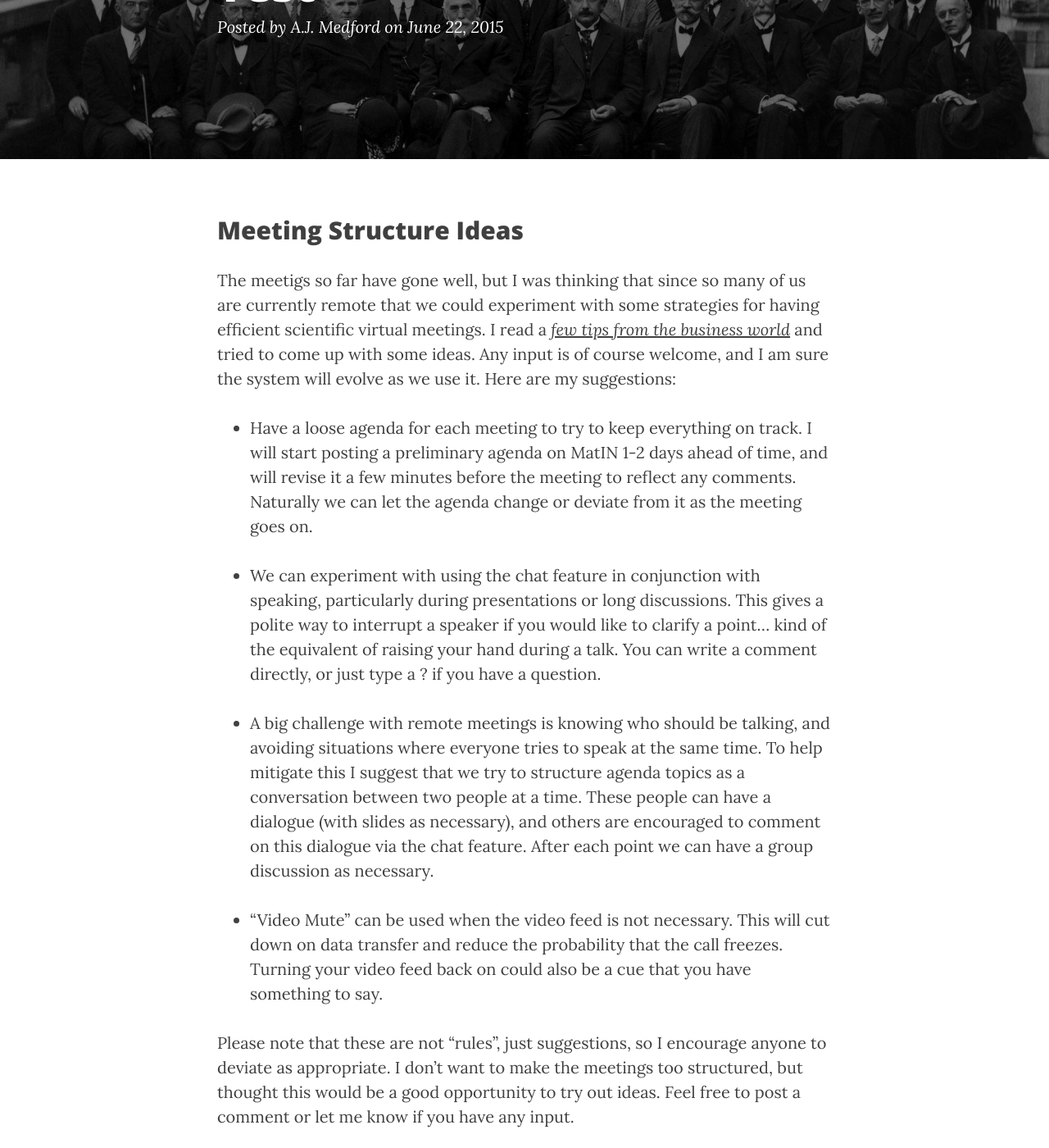
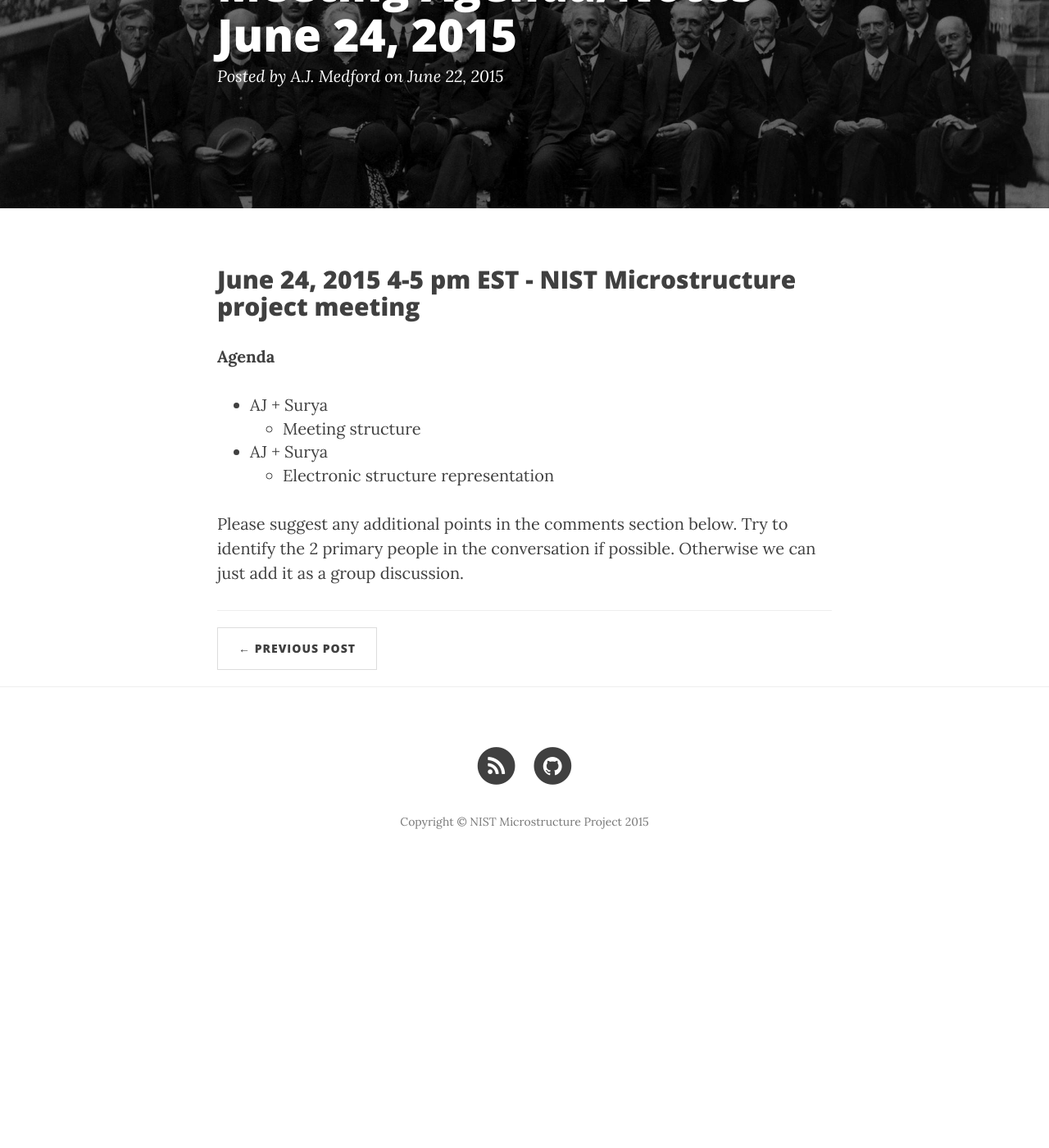
Before and after one commit to ajmedford/nist-microstructure, a Jekyll site: the page built from _posts/2015-06-22-Test.markdown, in a window 1280 px wide and 1400 px high, scrolled down 219 px. Shown: the whole window at 82% size. Built offline with Jekyll 4.4.1, drawn with Linux system fonts in a browser that asks for light colours; nearby versions of some CDN libraries; library files that are not in the unit come from our copies; comment, search, counter and statistics services are not loaded; after the commit the page ends 1297 px from its top, so only the background shows below that.

Commit message:
added agenda

```diff
--- a/_posts/2015-06-22-Test.markdown
+++ b/_posts/2015-06-22-Test.markdown
@@ -1,39 +1,22 @@
 ---
 layout:     post
-title:      Test
+title:      Meeting Agenda/Notes - June 24, 2015
 date:       2015-06-22 12:00:00
 author:     A.J. Medford
 ---
 <!-- Start Writing Below in Markdown -->
 
-## Meeting Structure Ideas
-The meetigs so far have gone well, but I was thinking that since so many of us are currently remote that we could experiment with some
-strategies for having efficient scientific virtual meetings. I read a
-[*few tips from the business world*](http://www.cio.com/article/2437139/collaboration/running-an-effective-teleconference-or-virtual-meeting.html)
-and tried to come up with
-some ideas. Any input is of course welcome, and I am sure the system will evolve as we use it. Here are my suggestions:
+## June 24, 2015 4-5 pm EST - NIST Microstructure project meeting
 
-* Have a loose agenda for each meeting to try to keep everything on track.
-I will start posting a preliminary agenda on MatIN 1-2 days ahead of time, and will revise it a few
-minutes before the meeting to reflect any comments. Naturally we can let the agenda change or deviate
-from it as
-the meeting goes on.
+**Agenda**
 
-* We can experiment with using the chat feature in conjunction with speaking, particularly during
-presentations or long discussions. This gives a polite way to interrupt a speaker if you would like
-to clarify a point... kind of the equivalent of raising your hand during a talk.
-You can write a comment directly, or just type a ? if you have a question.
+* AJ + Surya
+    * Meeting structure
 
-* A big challenge with remote meetings is knowing who should be talking, and avoiding situations
-where everyone tries to speak at the same time. To help mitigate this I suggest that we try to structure
-agenda topics as a conversation between two people at a time. These people can have a dialogue (with slides as necessary),
-and others are encouraged to comment on this dialogue via the chat feature. After each point we can have
-a group discussion as necessary.
+* AJ + Surya
+    * Electronic structure representation
 
-* "Video Mute" can be used when the video feed is not necessary. This will cut down on data transfer and
-reduce the probability that the call freezes. Turning your video feed back on could also be a cue that you have something
-to say.
-
-Please note that these are not "rules", just suggestions, so I encourage anyone to deviate as appropriate.
-I don't want to make the meetings too structured, but thought this would be a good opportunity to try out ideas.
-Feel free to post a comment or let me know if you have any input.
+Please suggest any additional points in the comments
+section below. Try to identify the 2 primary people
+in the conversation if possible. Otherwise
+we can just add it as a group discussion.
```
